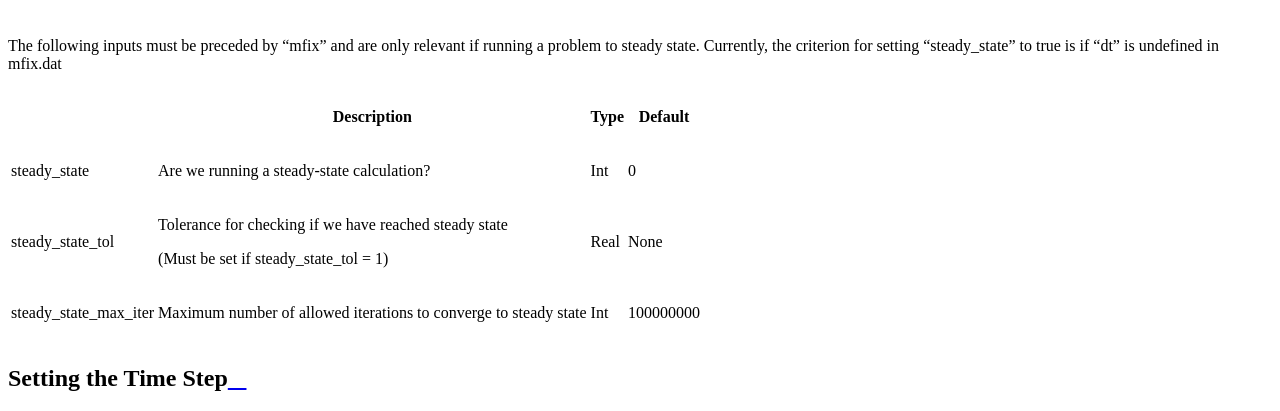
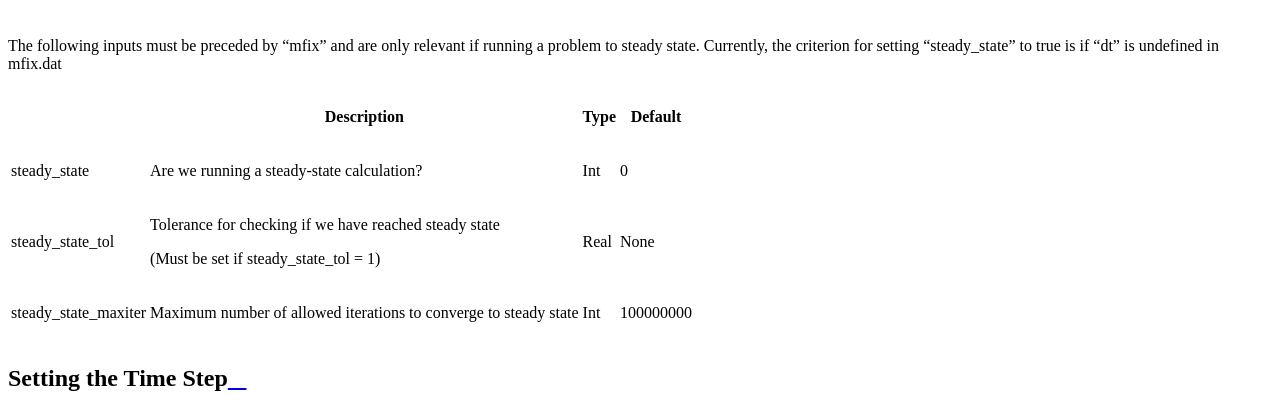
Before and after one commit to mwm126/MFIX-Exa, a Sphinx documentation site: the page built from docs/source/InputsTimeStepping.rst, in a window 1280 px wide. Shown: the part 1279-1690 px from the top of the page. Built offline with Sphinx 7.4.7 and the Read the Docs theme 2.0.0, drawn with Linux system fonts in a browser that asks for light colours; pages that are not in the unit, such as notebooks, are missing from menus.

Commit message:
max_iter --> maxiter

```diff
--- a/docs/source/InputsTimeStepping.rst
+++ b/docs/source/InputsTimeStepping.rst
@@ -45,7 +45,7 @@ Currently, the criterion for setting "steady_state" to true is if "dt" is undefi
 |                       |                                                                       |             |            |
 |                       | (Must be set if steady_state_tol = 1)                                 |             |            |
 +-----------------------+-----------------------------------------------------------------------+-------------+------------+
-| steady_state_max_iter | Maximum number of allowed iterations to converge to steady state      |   Int       | 100000000  |
+| steady_state_maxiter  | Maximum number of allowed iterations to converge to steady state      |   Int       | 100000000  |
 +-----------------------+-----------------------------------------------------------------------+-------------+------------+
 
 Setting the Time Step
```
